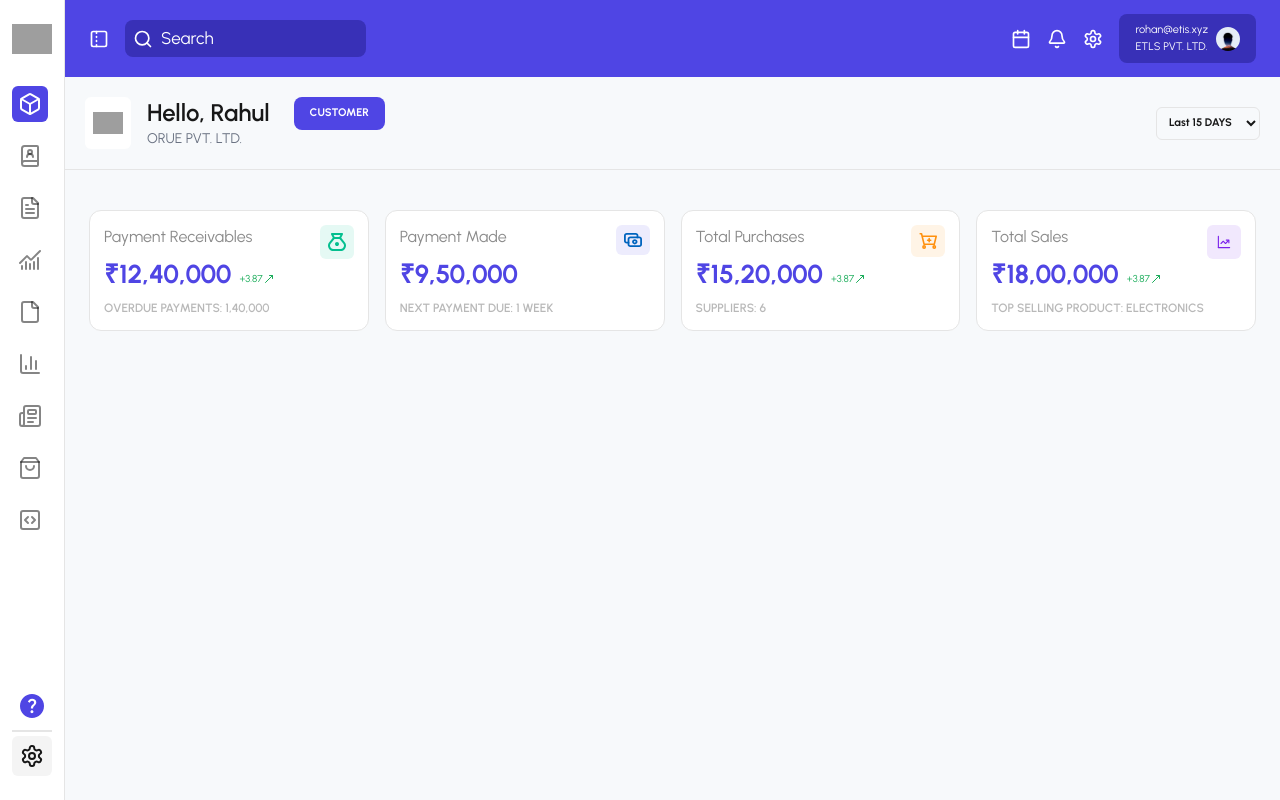
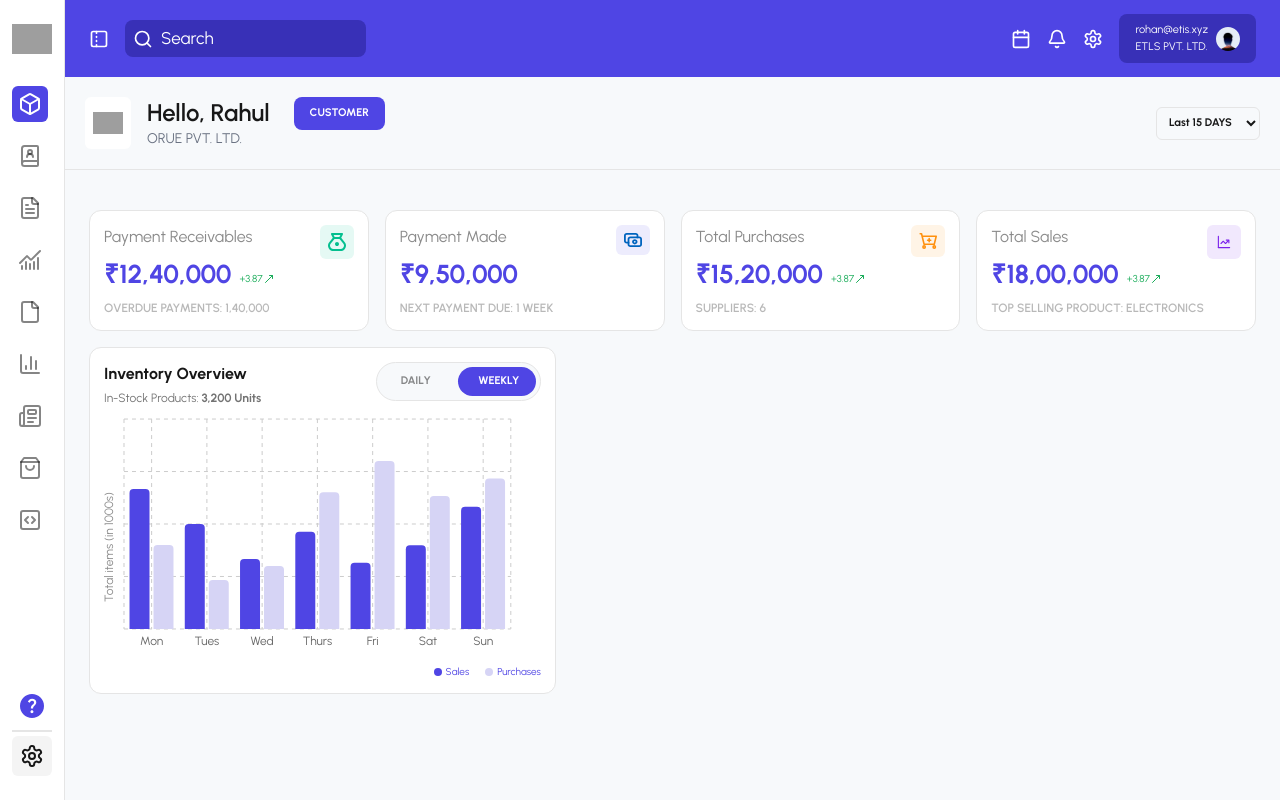
Before and after one commit to Mak2503/slooze-dashboard, a Next.js app: page / in a window 1280 px wide. Built offline with nearby package versions, Linux system fonts and the light colour scheme; grey boxes are pictures that could not be loaded.

Commit message:
create inventory overview with bar chart

```diff
--- a/src/app/page.tsx
+++ b/src/app/page.tsx
@@ -1,5 +1,6 @@
 import PaymentInfoCard from "@/components/common/PaymentInfoCard";
 import Header from "@/components/Header";
+import InventoryOverview from "@/components/inventory/Overview";
 import { paymentInfo } from "@/utils/mock-data";
 
 export default function Home() {
@@ -7,7 +8,8 @@ export default function Home() {
     <main>
       <Header />
       {/* Payment Info Cards */}
-      <div className="px-6 py-10 flex w-full justify-between items-center gap-4">
+      <div className="px-6 py-10 space-y-4">
+        <div className="flex w-full justify-between items-center gap-4">
           {paymentInfo.map((info) => (
             <PaymentInfoCard
               key={info.id}
@@ -20,6 +22,13 @@ export default function Home() {
             />
           ))}
         </div>
+        {/* Inventrory & Shipment */}
+        <div className="flex justify-between items-center gap-4">
+          <div className="w-2/5">
+            <InventoryOverview />
+          </div>
+        </div>
+      </div>
     </main>
   );
 }
--- /dev/null
+++ b/src/components/inventory/InventoryChart.tsx
@@ -0,0 +1,89 @@
+import React from "react";
+import {
+  Bar,
+  BarChart,
+  CartesianGrid,
+  ResponsiveContainer,
+  XAxis,
+} from "recharts";
+
+const data = [
+  {
+    name: "Mon",
+    sales: 4000,
+    purchases: 2400,
+  },
+  {
+    name: "Tues",
+    sales: 3000,
+    purchases: 1398,
+  },
+  {
+    name: "Wed",
+    sales: 2000,
+    purchases: 1800,
+  },
+  {
+    name: "Thurs",
+    sales: 2780,
+    purchases: 3908,
+  },
+  {
+    name: "Fri",
+    sales: 1890,
+    purchases: 4800,
+  },
+  {
+    name: "Sat",
+    sales: 2390,
+    purchases: 3800,
+  },
+  {
+    name: "Sun",
+    sales: 3490,
+    purchases: 4300,
+  },
+];
+
+const InventoryOverviewChart = () => {
+  return (
+    <>
+      <div className="flex items-center relative">
+        <p className="absolute left-[-50px] top-[50%] z-50 transform rotate-270 text-xs text-nowrap opacity-50 w-max h-max">Total items (in 1000s)</p>
+        <ResponsiveContainer width={"100%"} height={250}>
+          <BarChart
+            data={data}
+            margin={{
+              top: 5,
+              right: 30,
+              left: 20,
+              bottom: 5,
+            }}
+          >
+            <CartesianGrid strokeDasharray="4 4" />
+            <XAxis
+              dataKey="name"
+              fontSize={12}
+              tickLine={false}
+              axisLine={false}
+            />
+            <Bar dataKey="sales" fill="#4F45E4" radius={[4, 4, 0, 0]} />
+            <Bar dataKey="purchases" fill="#D6D4F5" radius={[4, 4, 0, 0]} />
+          </BarChart>
+        </ResponsiveContainer>
+      </div>
+      <div className="flex items-center gap-4 justify-end text-[#4F45E4] text-[10px]">
+        <div className="flex items-center gap-1">
+          <div className="h-2 w-2 bg-[#4F45E4] rounded-full"></div>
+          <span>Sales</span>
+        </div>
+        <div className="flex items-center gap-1">
+          <div className="h-2 w-2 bg-[#D6D4F5] rounded-full"></div>
+          <span>Purchases</span>
+        </div>
+      </div>
+    </>
+  );
+};
+
+export default InventoryOverviewChart;
--- /dev/null
+++ b/src/components/inventory/Overview.tsx
@@ -0,0 +1,32 @@
+"use client"
+import React, { useCallback, useState } from "react";
+import Toggle from "../common/Toggle";
+import Card from "../common/Card";
+import InventoryOverviewChart from "./InventoryChart";
+
+const InventoryOverview = () => {
+  const [timeLine, setTimeLine] = useState("weekly");
+
+  const toggleTimeLine = useCallback(() => {
+    setTimeLine((prev) => prev === "daily" ? "weekly" : "daily");
+  }, [])
+
+  return (
+    <Card>
+      <div className="space-y-2">
+        <div className="flex justify-between">
+          <div className="space-y-1">
+            <h3 className="font-bold">Inventory Overview</h3>
+            <p className="opacity-60 text-xs">In-Stock Products: <strong>3,200 Units</strong></p>
+          </div>
+          <Toggle items={["daily", "weekly"]} activeItem={timeLine} toggle={toggleTimeLine} />
+        </div>
+        <div className="">
+          <InventoryOverviewChart />
+        </div>
+      </div>
+    </Card>
+  );
+};
+
+export default InventoryOverview;
```
Lines whose indentation alone changed are shown as unchanged.
